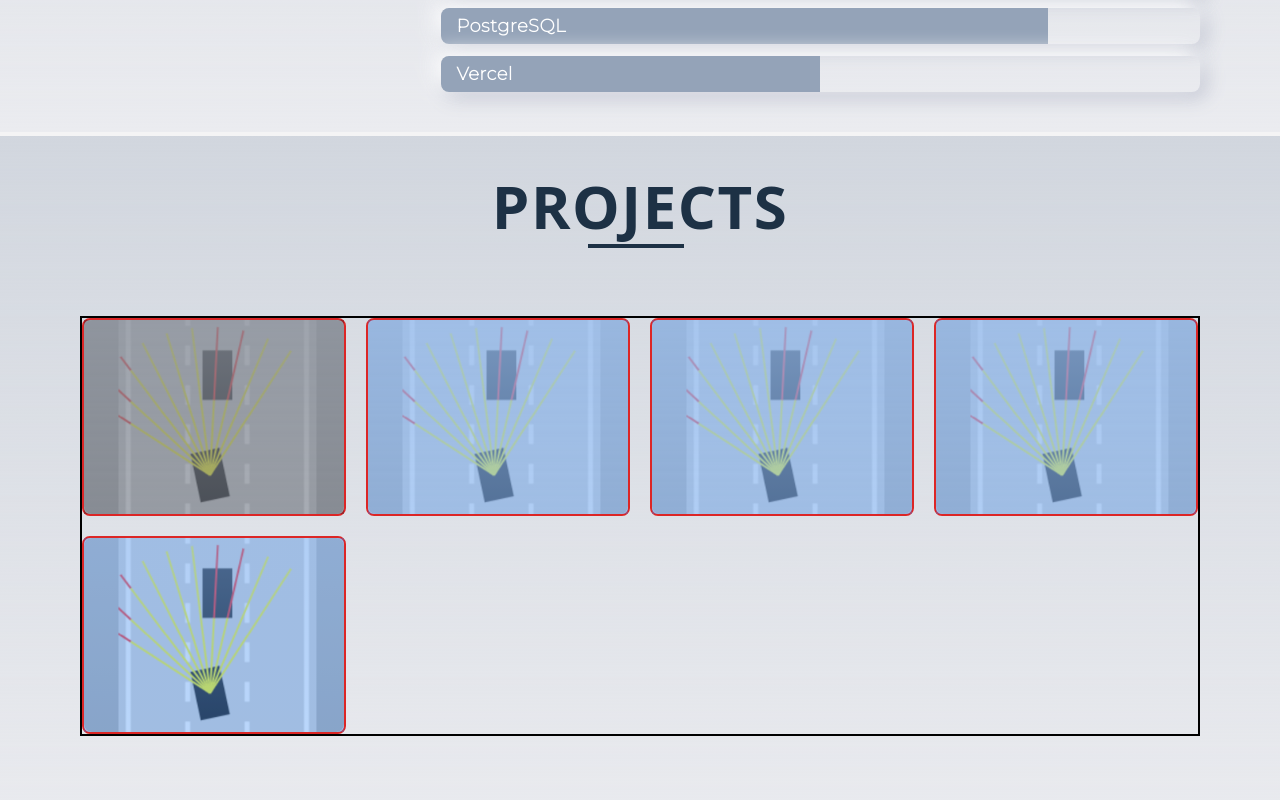
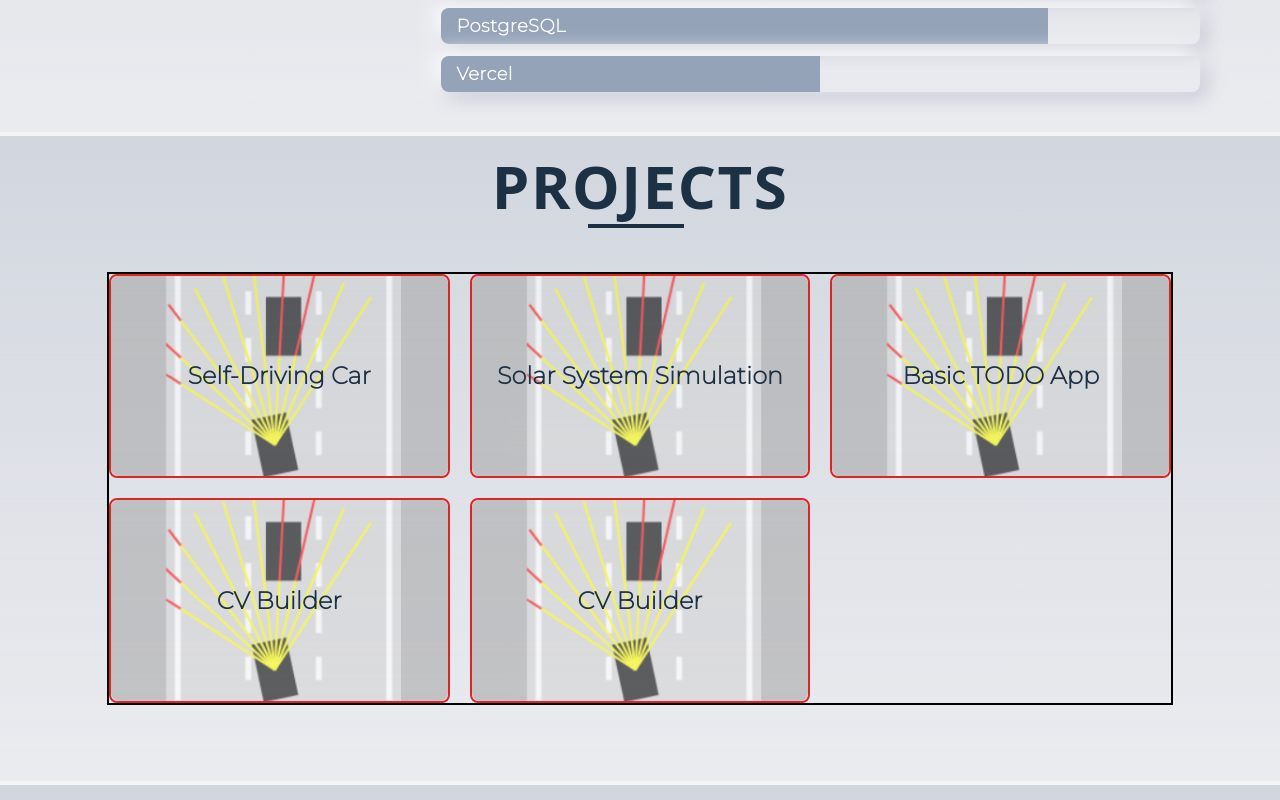
Before and after one commit to MrDote/portfolio, a Next.js app: page / in a window 1280 px wide. Shown: the part 1360-2160 px from the top of the page. Built offline with nearby package versions, Linux system fonts and the light colour scheme.

Commit message:
skills & projects layout fixed

```diff
--- a/components/Contact.tsx
+++ b/components/Contact.tsx
@@ -3,7 +3,7 @@
 const Contact = () => {
 
     return (
-        <div className='relative p-10 border-t-4 border-[var(--primary-border-color)] bg-[var(--form-color-bg)] bg-gradient-to-b from-[var(--secondary-bg-color)]'>
+        <div className='relative p-5 border-t-4 border-[var(--primary-border-color)] bg-[var(--form-color-bg)] bg-gradient-to-b from-[var(--secondary-bg-color)]'>
             <a id='contact' className="absolute top-[-6rem] left-0"></a>
             <h1 className="uppercase tracking-wide text-center relative
             after:absolute after:content[''] after:bg-[var(--primary-text-color)] after:w-24 after:h-1 after:-bottom-3 after:left-[49%] after:-ml-10
--- a/components/Project.tsx
+++ b/components/Project.tsx
@@ -14,32 +14,32 @@
 
     const MyImage = () => {
         return (
+            <div id="skillcontainer" className="w-full h-full relative aspect-[5/3] border-red-600 border-2 text-center rounded-lg overflow-hidden cursor-pointer"
+            onClick={ handleClick }
+            >
+                <div id="image" className="w-full h-full transition-all duration-500 ease-in-out">
                     <Image
                         src={project.imagesrc}
                         alt={`Project ${project.id}`}
-                className="object-cover rounded-lg -z-10"
+                        className="object-cover rounded-lg opacity-60"
                         fill
                     />
+                    <p className="absolute top-[50%] left-[50%] translate-x-[-50%] translate-y-[-50%] font-[1000] text-2xl text-[var(--primary-text-color)] w-full px-2 font-Montserrat">{project.name}</p>
+                </div>
+                <div id="info" className="absolute w-full top-0 rounded-lg h-full p-5 opacity-0 bg-slate-800 transition-all duration-500 ease-in text-slate-100 font-Montserrat font-extrabold text-xl pt-[10%]
+                sm:pt-[5%] sm:text-lg md:pt-[7%] md:text-xl lg:pt-[5%] 2xl:pt-[10%]
+                ">
+                    <p className="relative top-[15%] leading-7 xl:leading-8">{ project.description }</p>
+                    <p className="absolute bottom-4 left-0 right-0">{ status }</p>
+                </div>
+            </div>
         );
     }
 
     const status = project.complete ? 'Complete! Check it out!' : 'In Progress...';
 
     return (
-        <div
-        // onClick={ handleClick }
-        className="relative w-full aspect-[4/3] transition-all border-red-600 border-2 text-center ease-in-out rounded-lg
-        cursor-pointer
-        ">
         <MyImage />
-            <div style={{background:project.bgcolor}} className="absolute w-full h-full opacity-30"></div>
-            <div className="relative rounded-lg h-full py-5 px-2 opacity-0 hover:opacity-100 transition-opacity duration-300 ease-in-out">
-                <h3>{project.name}</h3>
-                <p>{project.dates}</p>
-                <p>{project.description}</p>
-                <p className="absolute bottom-3 left-0 right-0">{ status }</p>
-            </div>
-        </div>
     )
 }
 
--- a/components/Projects.tsx
+++ b/components/Projects.tsx
@@ -2,7 +2,6 @@
 
 type ProjectType = {
     readonly name: string;
-    readonly dates: string;
     readonly description: string;
     readonly imagesrc: string;
     readonly bgcolor: string;
@@ -20,7 +19,6 @@
     const projects: ProjectType[] = [
         {
             name: 'Self-Driving Car',
-            dates: '2022-Present',
             description: 'Teach car how to drive using CNNs!',
             complete: true,
             url: new URL('https://github.com/MrDote/portfolio'),
@@ -31,18 +29,16 @@
 
         {
             name: 'Solar System Simulation',
-            dates: '2020-2021',
             description: 'Simulation of the Solar System with Python',
             complete: true,
-            url: new URL('https://github.com/MrDote/portfolio'),
+            url: new URL('https://github.com/MrDote/Simulation'),
             id: 2,
             imagesrc: "/projects/car.png",
             bgcolor: "rgb(45 135 253)",
         },
 
         {
-            name: 'CRA + Rust + PostgreSQL',
-            dates: '2022',
+            name: 'Basic TODO App',
             description: 'Connecting frontend with Rust and Postgres on the backend',
             complete: true,
             url: new URL('https://github.com/MrDote/portfolio'),
@@ -53,7 +49,6 @@
 
         {
             name: 'CV Builder',
-            dates: '2022',
             description: 'Making my own CV template with Astro',
             complete: false,
             url: new URL('https://github.com/MrDote/portfolio'),
@@ -64,7 +59,6 @@
 
         {
             name: 'CV Builder',
-            dates: '2022',
             description: 'Making my own CV template with Astro',
             complete: false,
             url: new URL('https://github.com/MrDote/portfolio'),
@@ -75,12 +69,16 @@
     ]
 
     return (
-        <div className='relative p-10 border-t-4 border-[var(--primary-border-color)] bg-gradient-to-b from-[var(--secondary-bg-color)]'>
+        <div className='relative p-5 border-t-4 border-[var(--primary-border-color)] bg-gradient-to-b from-[var(--secondary-bg-color)]'>
             <h1 className="uppercase tracking-wide text-center relative
             after:absolute after:content[''] after:bg-[var(--primary-text-color)] after:w-24 after:h-1 after:-bottom-3 after:left-[49%] after:-ml-10
             ">Projects</h1>
             <a id='projects' className="absolute top-[-6rem] left-0"></a>
-            <div className="mx-5 grid grid-cols-2 lg:grid-cols-4 gap-5 my-20 sm:mx-10 border-black border-2">
+            <div className="mx-10 grid grid-cols-1 gap-5 my-14 border-black border-2
+            sm:grid-cols-2 sm:mx-5
+            lg:grid-cols-3 lg:mx-[3%]
+            xl:mx-[7%]
+            ">
                 {projects.map((lst, _) => <Project project={lst} key={lst.id} />)}
             </div>
         </div>
--- a/components/Sidebar.tsx
+++ b/components/Sidebar.tsx
@@ -19,11 +19,12 @@
             <div className={`fixed right-0 top-0 w-8/12 sm:w-7/12 md:w-5/12 lg:w-1/3 h-screen p-10 transition-all ease-in-out duration-500 bg-[var(--primary-bg-color)]
             ${isOut ? `` : `translate-x-40 opacity-0 invisible`}
             `}>
-                <div>
-                    <div className='border-b border-gray-300 my-5 py-4 font-semibold text-lg'>
+                <div className='border-b font-semibold text-lg my-12
+                border-gray-300
+                '>
                     <p>Some cool quote</p>
                 </div>
-                    <div className='uppercase font-semibold text-lg pt-10'>
+                <div className='uppercase font-semibold text-lg py-5 overflow-auto'>
                     <ul className='flex flex-col gap-y-10'>
                         <Link className='w-fit' href={paths.about} onClick={handleClick}>
                             <li>About</li>
@@ -39,9 +40,9 @@
                         </Link>
                     </ul>
                 </div>
-                    <div className='uppercase tracking-widest text-sky-500 mt-40'>
+                <div className='uppercase tracking-widest text-sky-600 absolute bottom-2 right-0 left-0 mx-10'>
                     <div>
-                            <p>Let's Connect</p>
+                        <p>Let's Connect!</p>
                     </div>
                     <div className='flex flex-row justify-around py-8'>
                         <Link href={paths.github} className='cursor-pointer shadow-lg shadow-slate-500 hover:scale-125 p-2 rounded-full text-black'>
@@ -57,7 +58,6 @@
                 </div>
             </div>
         </div>
-        </div>
     );
 }
 
--- a/styles/globals.css
+++ b/styles/globals.css
@@ -77,35 +77,15 @@
     .skill {
         box-shadow: -5px -5px 20px var(--form-color-white),  5px 5px 20px var(--form-color-shaddow);
     }
+
+    #skillcontainer:hover > #image {
+        transform: scale(1.2);
+        opacity: 0;
+    }
+    #skillcontainer:hover > #info {
+        opacity: 1;
+    }
 }
-
-/* font-family: "Raleway";
--webkit-font-smoothing: antialiased;
-color: inherit;
-align-items: center;
-display: flex;
-flex-direction: column;
-justify-content: center;
-background: #262f38;
-cursor: pointer;
-font-size: 18pt;
-height: 55px;
-margin: 0 15px;
-overflow: hidden;
-position: relative;
-text-align: center;
-transition: background 0.3s, color 0.3s, box-shadow 0.3s, transform 0.3s;
-width: 55px;
-
-cursor: pointer;
-display: inline-block;
-font: normal normal normal 24px/1 "Material Design Icons";
-text-rendering: auto;
--webkit-font-smoothing: antialiased;
-transform: translate(0, 0);
-color: #fff;
-text-align: center;
-font-size: 20pt; */
 
 @layer utilities {
     ::-webkit-scrollbar {
```
Also changed, not shown: public/projects/montecarlo.png (added). Lines whose indentation alone changed are shown as unchanged.
